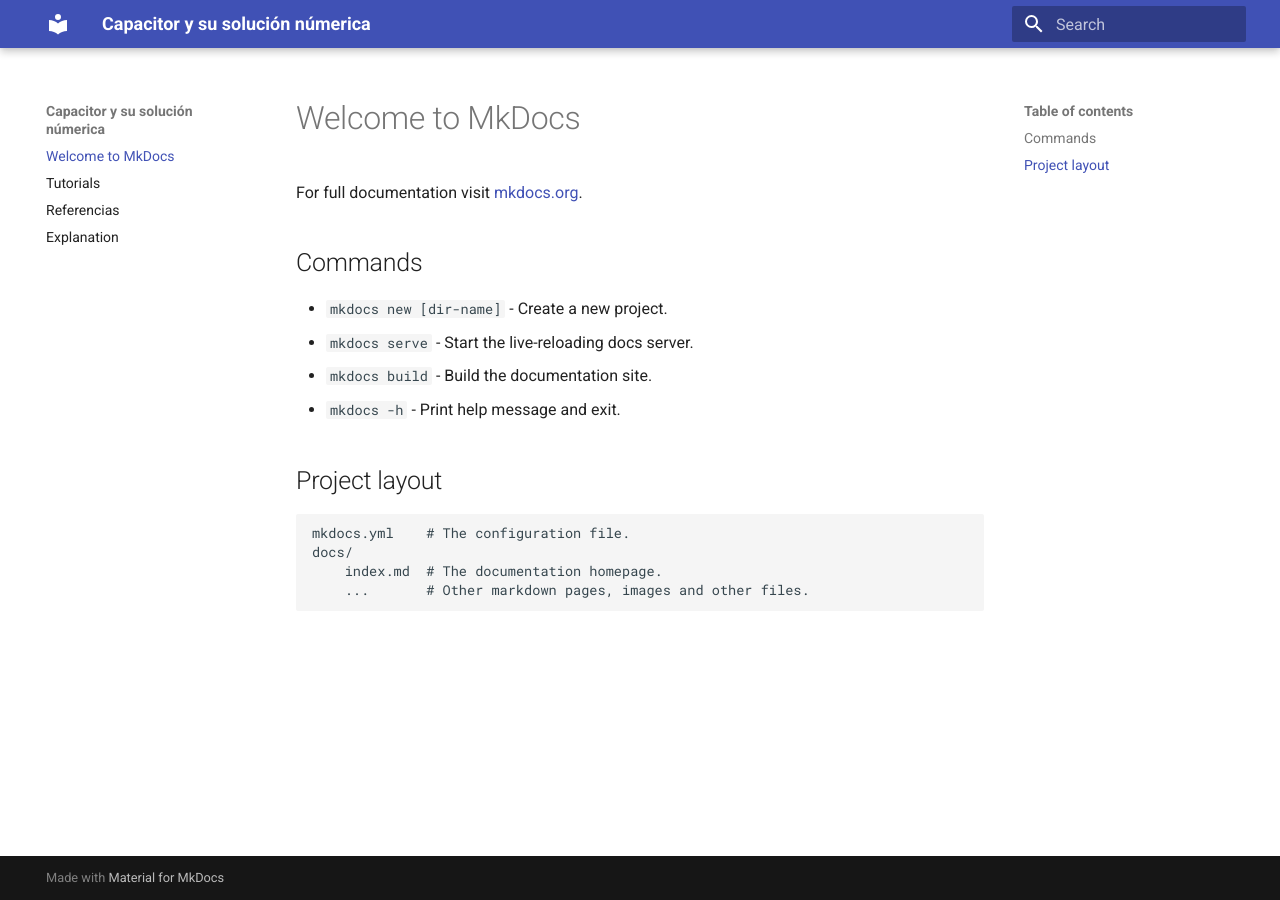
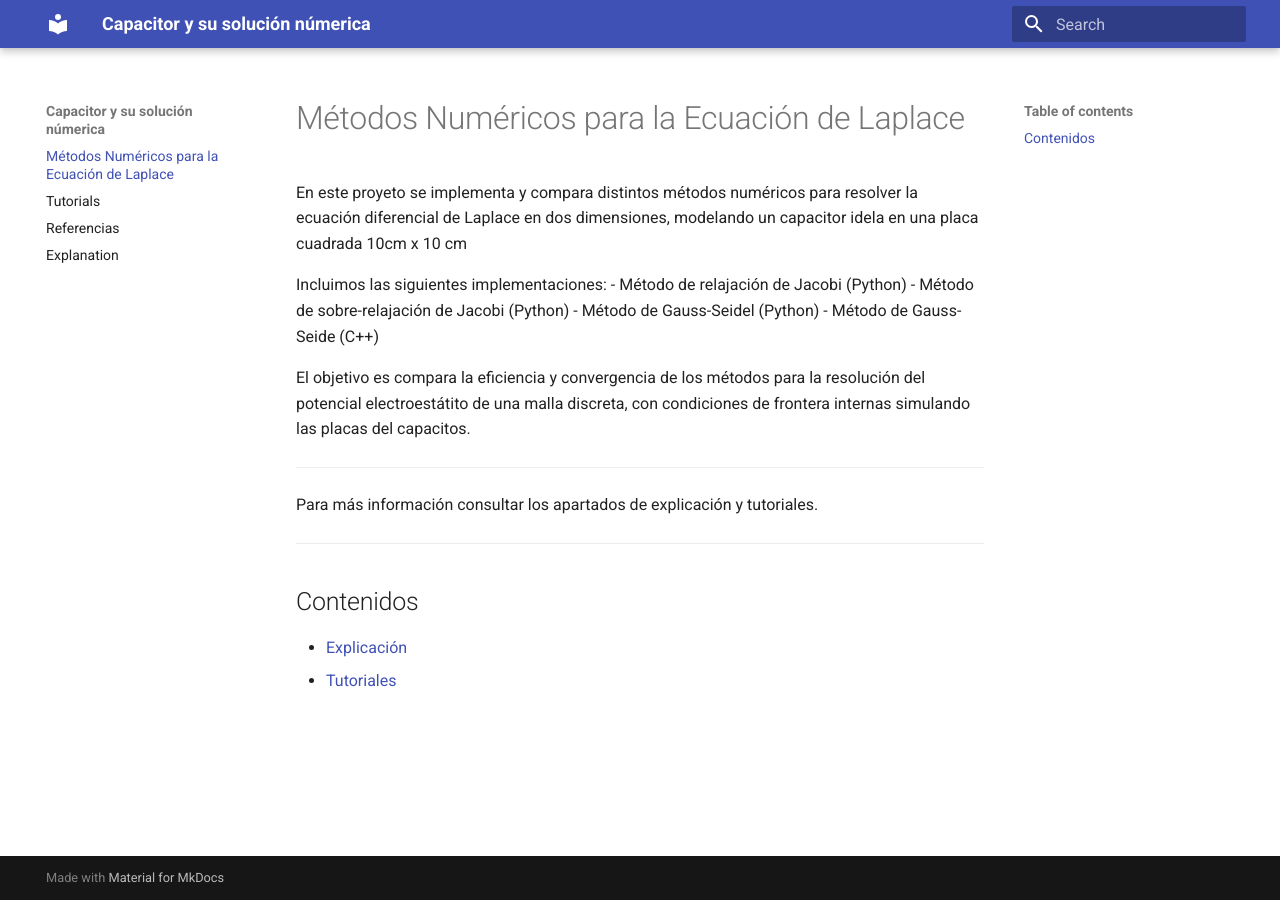
Before and after one commit to Robertvon9014/Electrostatica, an MkDocs documentation site: the page built from docs/index.md, in a window 1280 px wide. Built offline with MkDocs 1.6.1 and Material for MkDocs 9.7.7, drawn with Linux system fonts in a browser that asks for light colours.

Commit message:
información del proyecto

```diff
--- a/docs/index.md
+++ b/docs/index.md
@@ -1,17 +1,22 @@
-# Welcome to MkDocs
+# Métodos Numéricos para la Ecuación de Laplace
 
-For full documentation visit [mkdocs.org](https://www.mkdocs.org).
+En este proyeto se implementa y compara distintos métodos numéricos para resolver la ecuación diferencial de Laplace en dos dimensiones, modelando un capacitor idela en una placa cuadrada 10cm x 10 cm
 
-## Commands
+Incluimos las siguientes implementaciones:
+- Método de relajación de Jacobi (Python)
+- Método de sobre-relajación de Jacobi (Python)
+- Método de Gauss-Seidel (Python)
+- Método de Gauss-Seide (C++)
 
-* `mkdocs new [dir-name]` - Create a new project.
-* `mkdocs serve` - Start the live-reloading docs server.
-* `mkdocs build` - Build the documentation site.
-* `mkdocs -h` - Print help message and exit.
+El objetivo es compara la eficiencia y convergencia de los métodos para la resolución del potencial electroestátito de una malla discreta, con condiciones de frontera internas simulando las placas del capacitos.
 
-## Project layout
+---
 
-    mkdocs.yml    # The configuration file.
-    docs/
-        index.md  # The documentation homepage.
-        ...       # Other markdown pages, images and other files.
+Para más información consultar los apartados de explicación y tutoriales.
+
+---
+
+## Contenidos
+
+- [Explicación](explanation.md)
+- [Tutoriales](tutorials.md)
```
